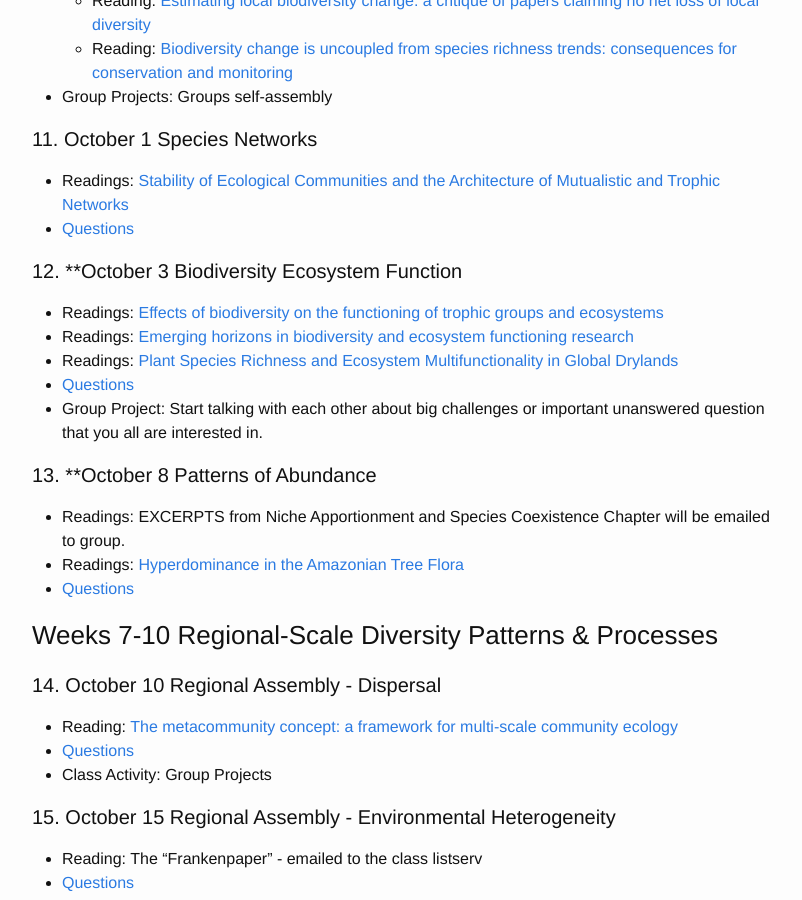
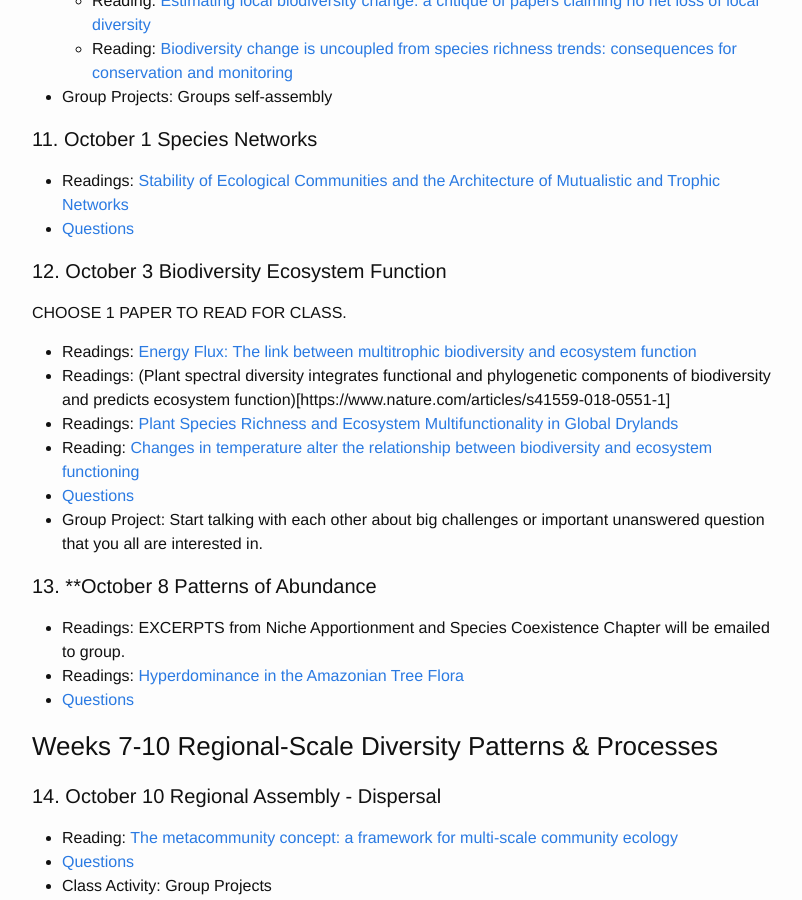
Before and after one commit to skmorgane/biodiversity-course, a Jekyll site: the page built from schedule.md, in a window 1280 px wide and 900 px high, scrolled down 2391 px. Shown: the whole window, without its empty margins (238-1040 px from the left). Built offline with Jekyll 4.4.1, drawn with Linux system fonts in a browser that asks for light colours.

Commit message:
Changed BEF readings
Selected new readings for BEF topic in conjunction with a new structure for that class.

```diff
--- a/schedule.md
+++ b/schedule.md
@@ -81,10 +81,12 @@ Everyone needs to read: [Assemblage Time Series Reveal Biodiversity Change but N
 * Readings: [Stability of Ecological Communities and the Architecture of Mutualistic and Trophic Networks](https://doi.org/10.1126/science.1188321)
 * [Questions]({{ site.baseurl }}/questions/networks)
 
-#### 12. **October 3 Biodiversity Ecosystem Function
-* Readings: [Effects of biodiversity on the functioning of trophic groups and ecosystems](https://doi.org/10.1038/nature05202)
-* Readings: [Emerging horizons in biodiversity and ecosystem functioning research](https://doi.org/10.1016/j.tree.2009.03.018)
+#### 12. October 3 Biodiversity Ecosystem Function
+CHOOSE 1 PAPER TO READ FOR CLASS.
+* Readings: [Energy Flux: The link between multitrophic biodiversity and ecosystem function](https://doi.org/10.1016/j.tree.2017.12.007)
+* Readings: (Plant spectral diversity integrates functional and phylogenetic components of biodiversity and predicts ecosystem function)[https://www.nature.com/articles/s41559-018-0551-1]
 * Readings: [Plant Species Richness and Ecosystem Multifunctionality in Global Drylands](https://doi.org/10.1126/science.1215442)
+* Reading: [Changes in temperature alter the relationship between biodiversity and ecosystem functioning](https://doi.org/10.1073/pnas.1805518115)
 * [Questions]({{ site.baseurl }}/questions/BEF)
 * Group Project: Start talking with each other about big challenges or important unanswered question that you all are interested in.
 
```
